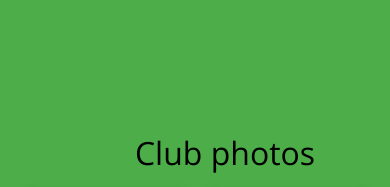
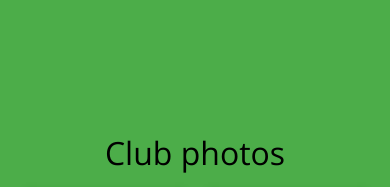
Before and after one commit to Slaks97/bowling-club, a plain HTML site: page index.html in a window 390 px wide. Shown: the part 3400-3587 px from the top of the page. Drawn offline with nearby package versions, Linux system fonts and the light colour scheme.

Commit message:
Update styles.css
aside h4 alignment

```diff
--- a/styles.css
+++ b/styles.css
@@ -287,7 +287,6 @@ footer a {
     }
     aside h4 {
         font-size: 2rem;
-        margin-left: 1.875em;
     }
     .photo {
         width: 40%;
```
